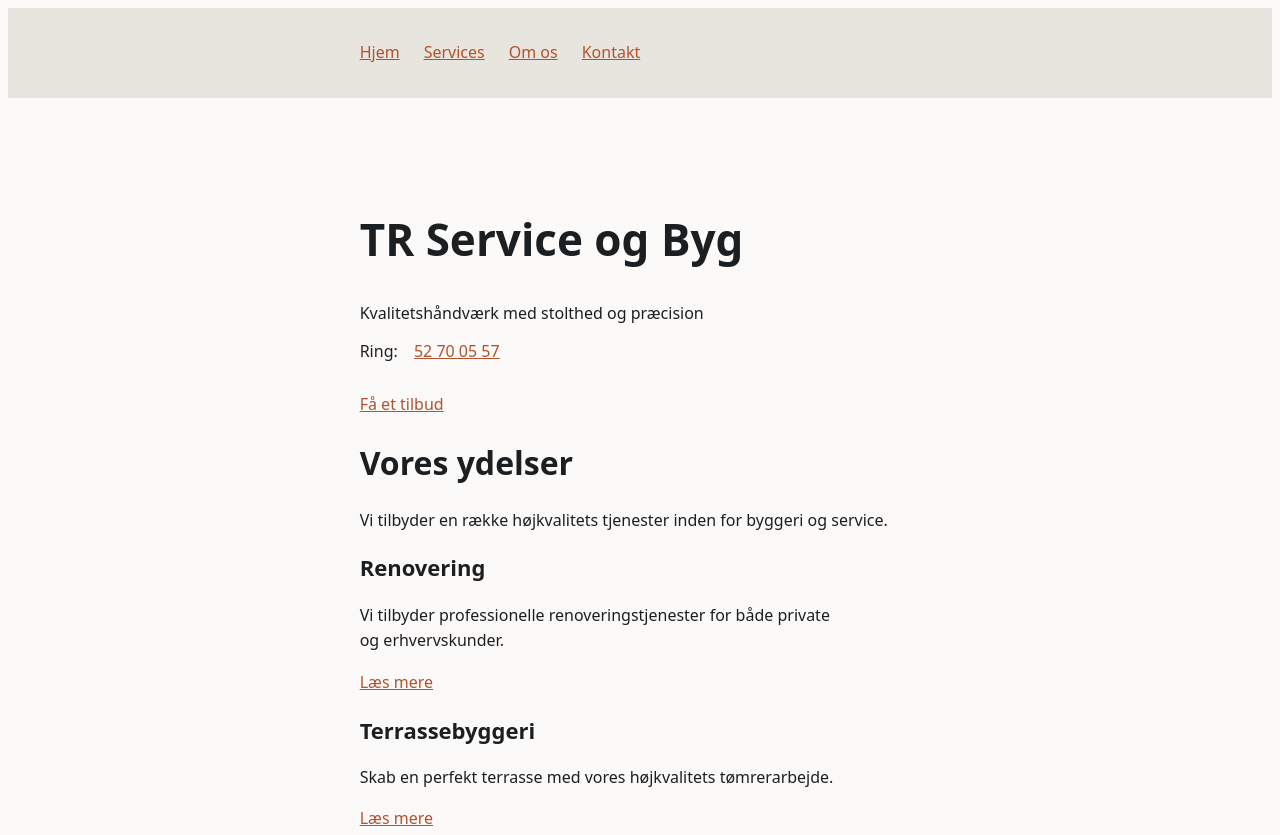
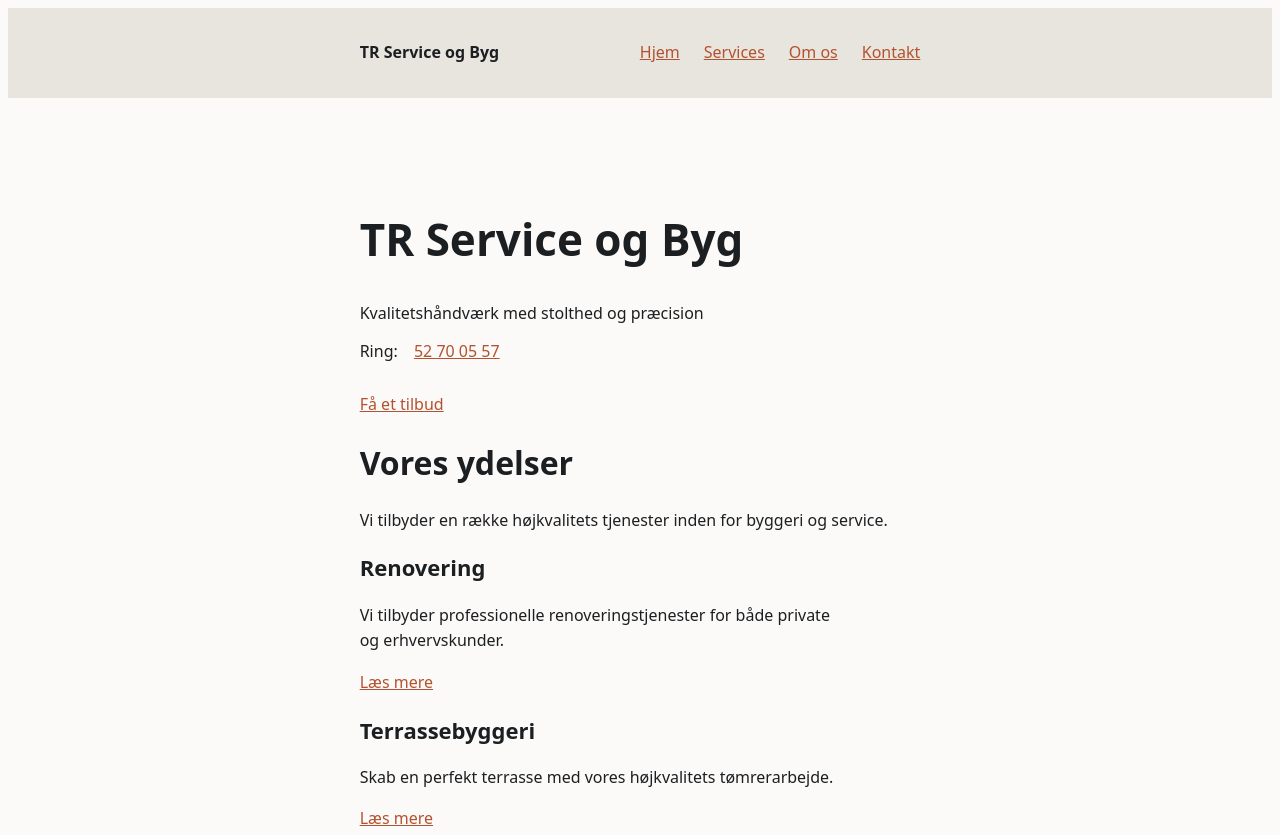
Before and after one commit to Oskar-Bobro/TR-Service-og-Byg, a plain HTML site: page index.html in a window 1280 px wide. Shown: the top 835 px of the page. Drawn offline with Linux system fonts and the light colour scheme.

Commit message:
Add company name to header with space-between layout

```diff
--- a/css/style.css
+++ b/css/style.css
@@ -119,3 +119,17 @@ header {
   margin-inline: auto;
   padding-inline: var(--space-lg);
 }
+
+.header-row {
+  display: flex;
+  justify-content: space-between;
+  align-items: center;
+  gap: var(--space-md);
+  flex-wrap: wrap;
+}
+
+.brand {
+  color: var(--color-text);
+  font-weight: 700;
+  text-decoration: none;
+}
--- a/index.html
+++ b/index.html
@@ -8,7 +8,9 @@
 </head>
 <body>
   <header>
-    <nav class="container">
+    <div class="container header-row">
+      <a href="#hero" class="brand">TR Service og Byg</a>
+      <nav>
         <ul>
           <li><a href="#hero">Hjem</a></li>
           <li><a href="#services">Services</a></li>
@@ -16,6 +18,7 @@
           <li><a href="#contact">Kontakt</a></li>
         </ul>
       </nav>
+    </div>
   </header>
 
   <main class="container">
```
Lines whose indentation alone changed are shown as unchanged.
